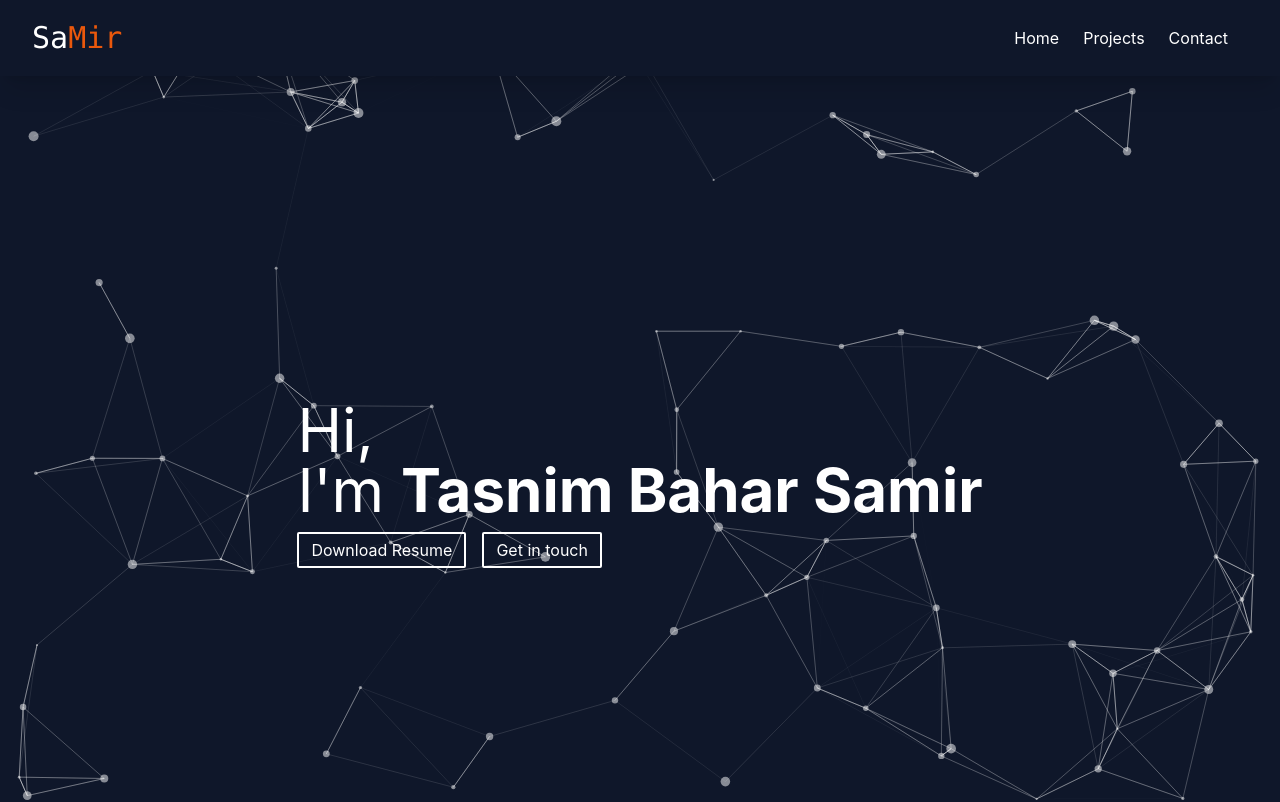
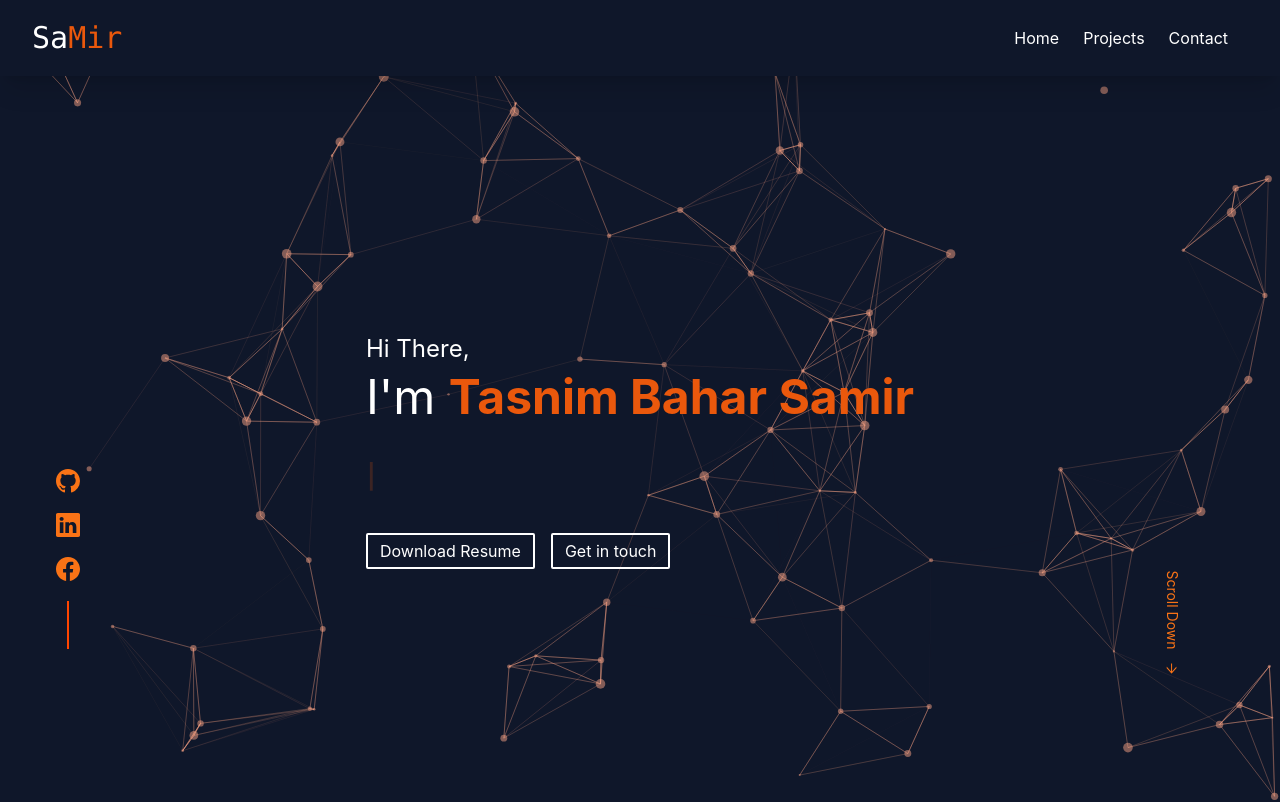
Before and after one commit to Tasnim-Bahar-Samir/personal-portfolio, a React (Create React App) app: page / in a window 1280 px wide. Shown: the top 802 px of the page. Built offline with nearby package versions, Linux system fonts and the light colour scheme.

Commit message:
worked on design

```diff
--- a/src/App.css
+++ b/src/App.css
@@ -10,7 +10,15 @@ html{
   scroll-behavior: smooth;
 }
 .banner{
-  height: calc(100vh);
+  height: calc(100vh - 75px);
+}
+.social-icons::after{
+  content: '';
+  top: 0;
+  left: 0;
+  width: 2px;
+  height: 3rem;
+  background: orangered;
 }
 .imgContainer{
   width: 300px;
--- a/src/App.js
+++ b/src/App.js
@@ -20,11 +20,14 @@ function App() {
     <div className="App bg-slate-900">
       <Toaster/>
       <Particles id='perticles' options={perticles} init={handleInit}/>
+      <div className='max-w-7xl mx-auto'>
       <Home/>
       <About/>
       <Projects/>
       <Skills/>
       <Contact/>
+      </div>
+
       <Footer/>
     </div>
   );
--- a/src/Components/Contact/Contact.js
+++ b/src/Components/Contact/Contact.js
@@ -19,14 +19,14 @@ const Contact = () => {
   };
   return (
     <div id='contact' className='relative mx-4 md:mx-10'>
-       <h1 className='text-5xl text-center text-white font-semibold mt-10 mb-5'>Stay In Touch</h1>
+       <h1 className='text-4xl text-center text-white font-semibold mt-10 mb-5'>Stay In Touch</h1>
        <form ref={form} onSubmit={sendEmail} className='p-5 md:p-10 rounded-lg bg-slate-800 my-4 text-white'>
         <div className='md:flex gap-2'>
         <input type="text" name='user_name' className='w-full p-2 rounded-lg bg-transparent basis-1/2 border' placeholder='Your Name' required/>
         <input type="text" name='user_email' className='w-full p-2 rounded-lg bg-transparent basis-1/2 border' placeholder='Your Email'required/>
         </div>
         <textarea  className='w-full p-5 rounded-lg bg-transparent basis-1/2 border mt-5' name="message" id="" cols="30" rows="10" placeholder='Message'required></textarea>
-        <button type='submit' className='w-full text-black py-2 rounded-md bg-white '>Send Message</button>
+        <button type='submit' className='w-full py-2 rounded-md bg-orange-500 '>Send Message</button>
        </form>
     </div>
   )
--- a/src/Components/Footer/Footer.js
+++ b/src/Components/Footer/Footer.js
@@ -1,21 +1,25 @@
 import React from 'react'
+import { BsFacebook, BsGithub, BsLinkedin } from 'react-icons/bs'
 
 const Footer = () => {
   return (
-    <footer className="footer p-10 bg-slate-800 text-neutral-content relative">
+    <div className=' border-t'>
+      <footer className="footer max-w-7xl mx-auto p-10 bg-slate-900 text-neutral-content relative">
 <div>
   <svg width="50" height="50" viewBox="0 0 24 24" xmlns="http://www.w3.org/2000/svg" fillRule="evenodd" clipRule="evenodd" className="fill-current"><path d="M22.672 15.226l-2.432.811.841 2.515c.33 1.019-.209 2.127-1.23 2.456-1.15.325-2.148-.321-2.463-1.226l-.84-2.518-5.013 1.677.84 2.517c.391 1.203-.434 2.542-1.831 2.542-.88 0-1.601-.564-1.86-1.314l-.842-2.516-2.431.809c-1.135.328-2.145-.317-2.463-1.229-.329-1.018.211-2.127 1.231-2.456l2.432-.809-1.621-4.823-2.432.808c-1.355.384-2.558-.59-2.558-1.839 0-.817.509-1.582 1.327-1.846l2.433-.809-.842-2.515c-.33-1.02.211-2.129 1.232-2.458 1.02-.329 2.13.209 2.461 1.229l.842 2.515 5.011-1.677-.839-2.517c-.403-1.238.484-2.553 1.843-2.553.819 0 1.585.509 1.85 1.326l.841 2.517 2.431-.81c1.02-.33 2.131.211 2.461 1.229.332 1.018-.21 2.126-1.23 2.456l-2.433.809 1.622 4.823 2.433-.809c1.242-.401 2.557.484 2.557 1.838 0 .819-.51 1.583-1.328 1.847m-8.992-6.428l-5.01 1.675 1.619 4.828 5.011-1.674-1.62-4.829z"></path></svg>
-    <p>ACME Industries Ltd.<br/>Providing reliable tech since 1992</p>
+  <p>Desiged and build by <span className='text-lg font-semibold'>Sa<span className=" text-orange-600">Mir</span></span><br/>© All Rights Reserved.</p>
 </div>
 <div>
   <span className="footer-title">Social</span>
   <div className="grid grid-flow-col gap-4">
-      <a><svg xmlns="http://www.w3.org/2000/svg" width="24" height="24" viewBox="0 0 24 24" className="fill-current"><path d="M24 4.557c-.883.392-1.832.656-2.828.775 1.017-.609 1.798-1.574 2.165-2.724-.951.564-2.005.974-3.127 1.195-.897-.957-2.178-1.555-3.594-1.555-3.179 0-5.515 2.966-4.797 6.045-4.091-.205-7.719-2.165-10.148-5.144-1.29 2.213-.669 5.108 1.523 6.574-.806-.026-1.566-.247-2.229-.616-.054 2.281 1.581 4.415 3.949 4.89-.693.188-1.452.232-2.224.084.626 1.956 2.444 3.379 4.6 3.419-2.07 1.623-4.678 2.348-7.29 2.04 2.179 1.397 4.768 2.212 7.548 2.212 9.142 0 14.307-7.721 13.995-14.646.962-.695 1.797-1.562 2.457-2.549z"></path></svg></a>
-      <a><svg xmlns="http://www.w3.org/2000/svg" width="24" height="24" viewBox="0 0 24 24" className="fill-current"><path d="M19.615 3.184c-3.604-.246-11.631-.245-15.23 0-3.897.266-4.356 2.62-4.385 8.816.029 6.185.484 8.549 4.385 8.816 3.6.245 11.626.246 15.23 0 3.897-.266 4.356-2.62 4.385-8.816-.029-6.185-.484-8.549-4.385-8.816zm-10.615 12.816v-8l8 3.993-8 4.007z"></path></svg></a>
-      <a><svg xmlns="http://www.w3.org/2000/svg" width="24" height="24" viewBox="0 0 24 24" className="fill-current"><path d="M9 8h-3v4h3v12h5v-12h3.642l.358-4h-4v-1.667c0-.955.192-1.333 1.115-1.333h2.885v-5h-3.808c-3.596 0-5.192 1.583-5.192 4.615v3.385z"></path></svg></a>
+      <a className='text-2xl hover:text-orange-600' href="https://github.com/Tasnim-Bahar-Samir" target='_blank'><BsGithub/></a>
+      <a className='text-2xl hover:text-orange-600' href="https://www.linkedin.com/in/tasnim-bahar-sameer/" target='_blank'><BsLinkedin/></a>
+      <a href='https://www.facebook.com/profile.php?id=100045078463296' target='_blank' className='text-2xl hover:text-orange-600'><BsFacebook/></a>
   </div>
 </div>
 </footer>
+
+    </div>
   )
 }
 
--- a/src/Components/Home/Home.js
+++ b/src/Components/Home/Home.js
@@ -1,22 +1,48 @@
 import React from 'react'
 import resume from '../../assets/resume/Tasnim Bahar Samir.Resume.pdf'
 import NavBar from '../Navbar/NavBar'
-
+import Typewriter from 'typewriter-effect';
+import {BsFacebook, BsGithub, BsLinkedin} from 'react-icons/bs'
+import { AiOutlineArrowDown, AiOutlineArrowRight } from 'react-icons/ai';
 const Home = () => {
   return (
-    <div className='banner'>
+    <div className='h-full'>
     <NavBar/>
-    <div className='text-white home relative h-full flex items-center justify-center p-4'>
+    <div className='text-white home relative  banner flex items-center justify-center p-4'>
         <div>
-        <h1 className='text-6xl'>Hi, <br /> I'm <span className='main-color font-bold'>Tasnim Bahar Samir</span></h1>
+          <h5 className='text-2xl my-2'>Hi There,</h5>
+        <h1 className='text-5xl'>I'm <span className='text-orange-600 font-bold'>Tasnim Bahar Samir</span></h1>
         {/* <p className='text-2xl mt-2 font-semibold'>Mern Stack Web Developer</p> */}
+        <div className='my-10'>
+          <span className='text-2xl text-orange-600 font-semibold'><Typewriter
+            options={{
+              strings: [
+                "I'm Web Developer.",
+                "I'm ReactJs Developer.",
+                "I'm Mern Stack Developer."
+              ],
+              autoStart: true,
+              loop: true,
+            }}
+          /></span>
+        </div>
 
         <div className='flex gap-4 mt-3'>
         <a href={resume} download className='px-3 py-1 rounded-sm border-2 border-white hover:text-black hover:bg-white'>Download Resume</a>
         <a href='#contact' className='px-3 button py-1 rounded-sm border-2 border-white'>Get in touch</a>
         </div>
         </div>
+      <div className=' absolute left-14 bottom-40 flex flex-col items-center gap-5 transition-all social-icons text-orange-500'>
+      <a className='text-2xl hover:text-orange-600' href="https://github.com/Tasnim-Bahar-Samir" target='_blank'><BsGithub/></a>
+        <a className='text-2xl hover:text-orange-600' href="https://www.linkedin.com/in/tasnim-bahar-sameer/" target='_blank'><BsLinkedin/></a>
+        <a href='https://www.facebook.com/profile.php?id=100045078463296' target='_blank' className='text-2xl hover:text-orange-600'><BsFacebook/></a>
     </div>
+
+    <div className='absolute right-14 bottom-44 text-orange-500 cursor-pointer'>
+      <a href='#contact' className='flex text-sm rotate-90 items-center'>Scroll Down <AiOutlineArrowRight className='ml-3'/></a>
+    </div>
+    </div>
+
     </div>
   )
 }
--- a/src/Components/Navbar/NavBar.js
+++ b/src/Components/Navbar/NavBar.js
@@ -13,7 +13,7 @@ const NavBar = () => {
     >
       <div className="">
         <a
-          href='#Home'
+          href='#'
           className="normal-case text-xl md:text-3xl font-mono flex items-center"
         >
           {/* <img
--- a/src/Components/Projects/Projects.js
+++ b/src/Components/Projects/Projects.js
@@ -1,5 +1,4 @@
 import React from "react";
-import Project from "./Project";
 import { AiFillGithub } from "react-icons/ai";
 import { GoLinkExternal } from "react-icons/go";
 
@@ -39,7 +38,7 @@ const Projects = () => {
   ];
   return (
     <div id="projects" className="py-10 relative mx-4 md:mx-10">
-      <h1 className="text-center text-5xl font-semibold text-white my-10">
+      <h1 className="text-center text-4xl font-semibold text-white my-10">
         My Projects
       </h1>
       <div className="grid lg:grid-cols-3 md:grid-cols-2 grid-cols-1 gap-5">
--- a/src/Utilities/perticles.js
+++ b/src/Utilities/perticles.js
@@ -29,10 +29,10 @@ export default{
     },
     particles: {
         color: {
-            value: "#ffffff",
+            value: "#f8a283",
         },
         links: {
-            color: "#ffffff",
+            color: "#f8a283",
             distance: 150,
             enable: true,
             opacity: 0.5,
@@ -48,7 +48,7 @@ export default{
                 default: "bounce",
             },
             random: false,
-            speed: 3,
+            speed: 2,
             straight: false,
         },
         number: {
```
Lines whose indentation alone changed are shown as unchanged.
